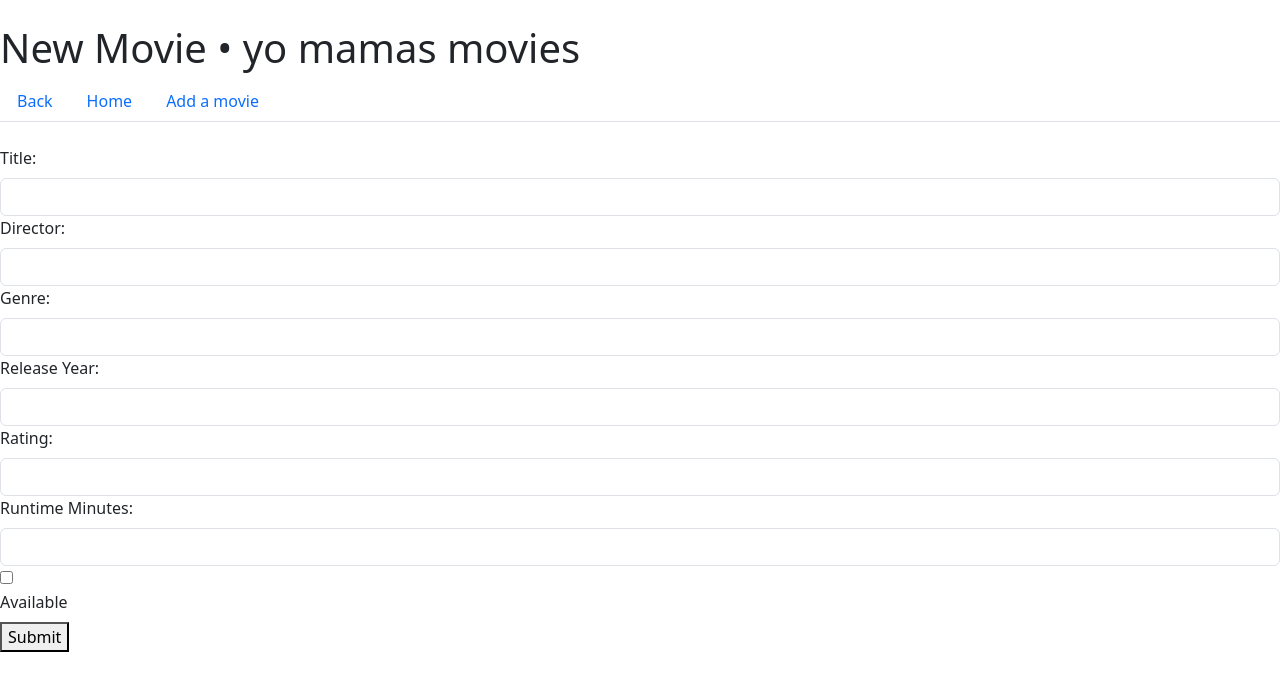
After one commit to PunkishDev/Java_Web_Assignment_2, a Spring Boot app: page /movies/new in a window 1280 px wide. The commit adds this page. Shown: the top 691 px of the page. Run offline with Spring Boot 4, Linux system fonts and the light colour scheme; some libraries are stand-ins or nearby versions.

Commit message:
Added new movie functionality and bootstrap css framework

```diff
--- a/src/main/java/dev/punkish/movies/controller/MoviesController.java
+++ b/src/main/java/dev/punkish/movies/controller/MoviesController.java
@@ -2,10 +2,16 @@ package dev.punkish.movies.controller;
 
 import org.springframework.stereotype.Controller;
 import org.springframework.ui.Model;
+import org.springframework.validation.BindingResult;
 import org.springframework.web.bind.annotation.GetMapping;
+import org.springframework.web.bind.annotation.ModelAttribute;
+import org.springframework.web.bind.annotation.PostMapping;
 import org.springframework.web.bind.annotation.RequestMapping;
 
+import dev.punkish.movies.dto.MovieForm;
+import dev.punkish.movies.model.Movie;
 import dev.punkish.movies.repository.MovieRepository;
+import jakarta.validation.Valid;
 
 @Controller
 @RequestMapping("/movies")
@@ -22,4 +28,23 @@ public class MoviesController {
 
         return "movies";
     }
+
+    @GetMapping("/new")
+    public String add(Model model) {
+        model.addAttribute("movie", new MovieForm());
+
+        return "movie-form";
+    }
+
+    @PostMapping("/new")
+    public String save(@Valid @ModelAttribute("movie") MovieForm movieForm, BindingResult result) {
+        if (result.hasErrors()) {
+            return "movie-form";
+        }
+        Movie movie = movieForm.toNewMovie();
+
+        movieRepo.save(movie);
+
+        return "redirect:/movies";
+    }
 }
--- a/src/main/java/dev/punkish/movies/repository/MovieRepository.java
+++ b/src/main/java/dev/punkish/movies/repository/MovieRepository.java
@@ -1,9 +1,9 @@
 package dev.punkish.movies.repository;
+
+import java.util.List;
 
 import org.springframework.data.jpa.repository.JpaRepository;
 
 import dev.punkish.movies.model.Movie;
 
-public interface MovieRepository extends JpaRepository<Movie, Long>{
-
-}
+public interface MovieRepository extends JpaRepository<Movie, Long>{}
--- a/src/main/resources/data.sql
+++ b/src/main/resources/data.sql
@@ -1,2 +1,3 @@
-INSERT INTO movie (id, title, director, genre, release_year, rating, runtime_minutes, available)
-VALUES (1, 'Coraline', 'Henry Selick', 'Thriller', 2009, 10.0, 12000, TRUE);
+INSERT INTO movie (title, director, genre, release_year, rating, runtime_minutes, available)
+VALUES ('Coraline', 'Henry Selick', 'Thriller', 2009, 10.0, 120, TRUE),
+        ('Avatar', 'James Cameron', 'Action', 2009, 10.0, 150, TRUE);
--- a/src/main/resources/templates/fragments.html
+++ b/src/main/resources/templates/fragments.html
@@ -2,16 +2,29 @@
   <meta charset="UTF-8" />
   <meta name="viewport" content="width=device-width, initial-scale=1" />
   <title th:text="${title} + ' &bull; yo mamas movies'">Library</title>
-  <link rel="stylesheet" th:href="@{/css/style.css}" />
+  <link
+    href="https://cdn.jsdelivr.net/npm/bootstrap@6.0.0-alpha.1/dist/css/bootstrap.min.css"
+    rel="stylesheet"
+  />
 </head>
 
-<header th:fragment="header(title, previous_page)">
+<header class="py-4" th:fragment="header(title, previous_page)">
   <h1 th:text="${title} + ' &bull; yo mamas movies'"></h1>
-  <nav>
-    <a th:unless="${#strings.isEmpty(previous_page)}" th:href="@{previous_page}"
-      >Back</a
+  <nav class="nav nav-tabs">
+    <a
+      class="nav-link"
+      th:unless="${#strings.isEmpty(previous_page)}"
+      th:href="@{{page} (page = ${previous_page})}"
     >
-    <a th:href=""></a>
-    <a th:href="@{/movies/new}">Add a movie</a>
+      Back
+    </a>
+    <a
+      class="nav-link"
+      th:unless="${#strings.isEmpty(previous_page)}"
+      th:href="@{/movies}"
+    >
+      Home
+    </a>
+    <a class="nav-link" th:href="@{/movies/new}">Add a movie</a>
   </nav>
 </header>
--- /dev/null
+++ b/src/main/resources/templates/movie-form.html
@@ -0,0 +1,119 @@
+<!doctype html>
+<html lang="en">
+  <head th:replace="~{fragments :: head('New Movie')}"></head>
+  <body>
+    <header
+      th:replace="~{fragments :: header('New Movie', '/movies')}"
+    ></header>
+    <form
+      class="grid grid-cols-1 gap-5"
+      th:action="@{/movies/new}"
+      method="post"
+      th:object="${movie}"
+    >
+      <div class="form-field">
+        <label class="form-label" for="title">Title: </label>
+        <input
+          class="form-control"
+          type="text"
+          th:field="*{title}"
+          th:errorclass="invalid"
+        />
+        <p
+          class="error"
+          th:if="${#fields.hasErrors('title')}"
+          th:errors="*{title}"
+        ></p>
+      </div>
+      <div class="form-field">
+        <label class="form-label" for="director">Director: </label>
+        <input
+          class="form-control"
+          type="text"
+          th:field="*{director}"
+          th:errorclass="invalid"
+        />
+        <p
+          class="error"
+          th:if="${#fields.hasErrors('director')}"
+          th:errors="*{director}"
+        ></p>
+      </div>
+      <div class="form-field">
+        <label class="form-label" for="genre">Genre: </label>
+        <input
+          class="form-control"
+          type="text"
+          th:field="*{genre}"
+          th:errorclass="invalid"
+        />
+        <p
+          class="error"
+          th:if="${#fields.hasErrors('genre')}"
+          th:errors="*{genre}"
+        ></p>
+      </div>
+      <div class="form-field">
+        <label class="form-label" for="releaseYear">Release Year: </label>
+        <input
+          class="form-control"
+          type="number"
+          th:field="*{releaseYear}"
+          th:errorclass="invalid"
+        />
+        <p
+          class="error"
+          th:if="${#fields.hasErrors('releaseYear')}"
+          th:errors="*{releaseYear}"
+        ></p>
+      </div>
+      <div class="form-field">
+        <label class="form-label" for="rating">Rating: </label>
+        <input
+          class="form-control"
+          type="number"
+          th:field="*{rating}"
+          th:errorclass="invalid"
+          step="0.1"
+        />
+        <p
+          class="error"
+          th:if="${#fields.hasErrors('rating')}"
+          th:errors="*{rating}"
+        ></p>
+      </div>
+      <div class="form-field">
+        <label class="form-label" for="runtimeMinutes">Runtime Minutes: </label>
+        <input
+          class="form-control"
+          type="number"
+          th:field="*{runtimeMinutes}"
+          th:errorclass="invalid"
+        />
+        <p
+          class="error"
+          th:if="${#fields.hasErrors('runtimeMinutes')}"
+          th:errors="*{runtimeMinutes}"
+        ></p>
+      </div>
+      <div class="form-field">
+        <div class="switch">
+          <input
+            type="checkbox"
+            switch
+            role="switch"
+            th:field="*{available}"
+            th:errorclass="invalid"
+          />
+        </div>
+        <label class="form-label" for="available">Available</label>
+        <p
+          class="error"
+          th:if="${#fields.hasErrors('available')}"
+          th:errors="*{available}"
+        ></p>
+      </div>
+      <button class="btn-solid theme-success" type="submit">Submit</button>
+    </form>
+  </body>
+</html>
```
Also changed, not shown: src/main/java/dev/punkish/movies/dto/MovieForm.java (added, +93 -0 lines), src/main/java/dev/punkish/movies/model/Movie.java (+17 -23 lines), src/main/resources/templates/movies.html (+12 -9 lines).
